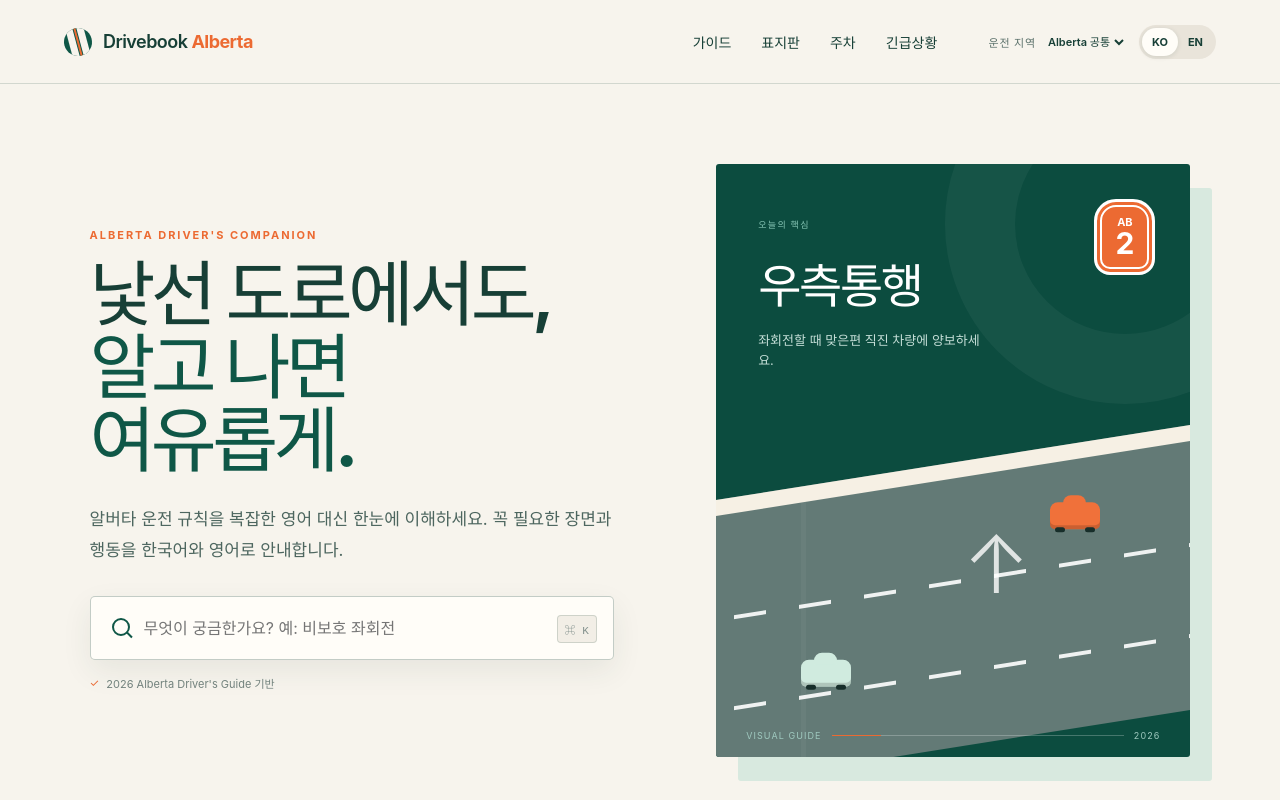
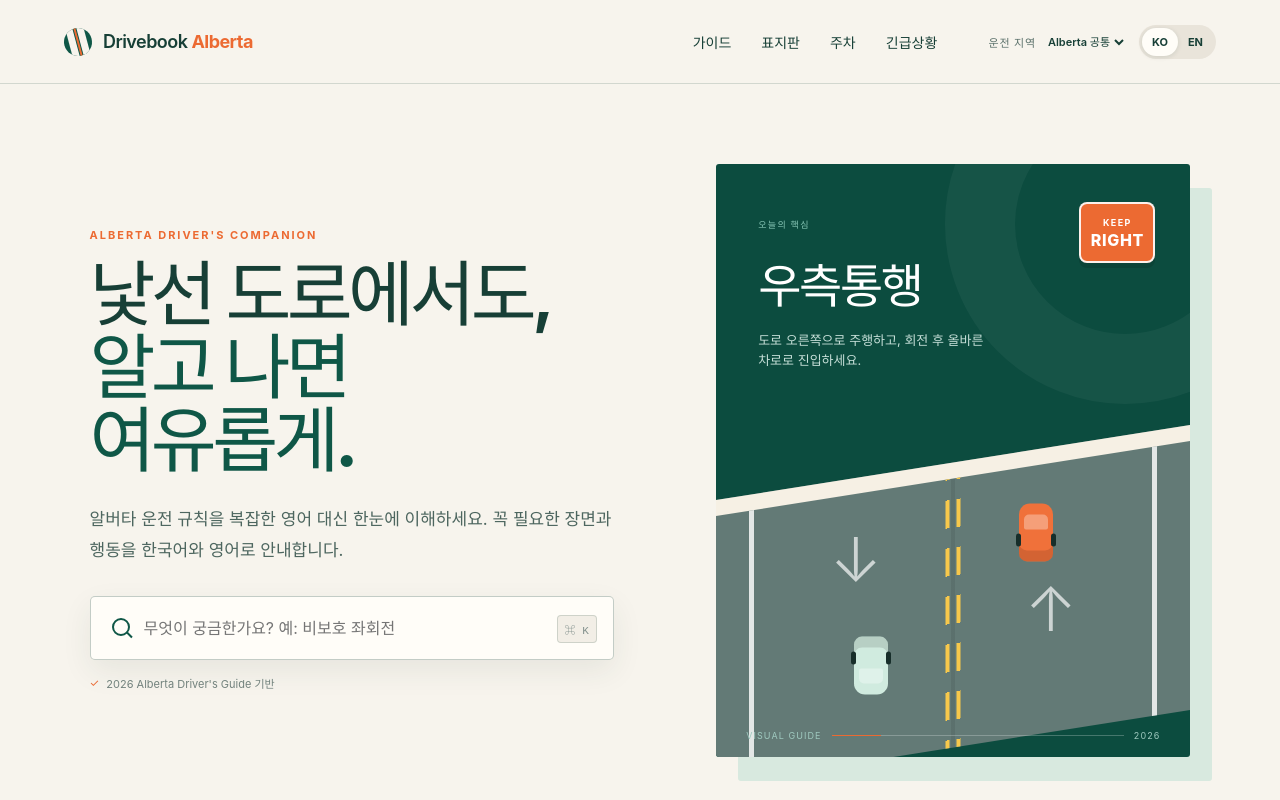
Before and after one commit to yoobato/mydy-ab-drive, a React (Vite) app: page / in a window 1280 px wide. Shown: the top 800 px of the page. Built offline with nearby package versions, Linux system fonts and the light colour scheme; a web font is replaced by a local one.

Commit message:
fix: align hero visual with keep-right guidance

```diff
--- a/src/App.tsx
+++ b/src/App.tsx
@@ -165,17 +165,19 @@ export default function App() {
           </div>
 
           <div className="hero-visual" aria-label={locale === "ko" ? "알버타 도로 안내 미리보기" : "Alberta road guide preview"}>
-            <div className="route-sign"><b>AB</b><span>2</span></div>
+            <div className="rule-badge"><b>KEEP</b><span>RIGHT</span></div>
             <div className="visual-copy">
               <span>{locale === "ko" ? "오늘의 핵심" : "QUICK RULE"}</span>
               <strong>{locale === "ko" ? "우측통행" : "KEEP RIGHT"}</strong>
-              <p>{locale === "ko" ? "좌회전할 때 맞은편 직진 차량에 양보하세요." : "Yield to oncoming traffic when turning left."}</p>
+              <p>{locale === "ko" ? "도로 오른쪽으로 주행하고, 회전 후 올바른 차로로 진입하세요." : "Keep to the right and enter the correct lane after every turn."}</p>
             </div>
             <div className="road-scene" aria-hidden="true">
-              <div className="road-line line-one" /><div className="road-line line-two" />
+              <div className="road-edge edge-left" /><div className="road-edge edge-right" />
+              <div className="centre-lines"><i /><i /></div>
+              <div className="lane-direction direction-up">↑</div>
+              <div className="lane-direction direction-down">↓</div>
               <div className="car car-one"><i /><i /></div>
               <div className="car car-two"><i /><i /></div>
-              <div className="direction-arrow">↑</div>
             </div>
             <div className="visual-footer"><span>VISUAL GUIDE</span><div><i /></div><span>2026</span></div>
           </div>
--- a/src/styles.css
+++ b/src/styles.css
@@ -60,19 +60,22 @@ select { border: 0; background: transparent; color: var(--ink); font-weight: 600
 
 .hero-visual { position: relative; justify-self: end; width: min(100%, 500px); aspect-ratio: 4 / 5; background: #0c4c3f; color: white; border-radius: 3px; overflow: hidden; box-shadow: 22px 24px 0 #d8e9df; }
 .hero-visual::before { content: ""; position: absolute; width: 220px; height: 220px; border: 70px solid rgba(255,255,255,.045); border-radius: 50%; right: -115px; top: -120px; }
-.route-sign { position: absolute; z-index: 2; top: 35px; right: 35px; width: 61px; height: 76px; display: flex; flex-direction: column; align-items: center; justify-content: center; border: 3px solid #fff; border-radius: 22px 22px 16px 16px; background: var(--orange); line-height: 1; box-shadow: inset 0 0 0 3px var(--orange), inset 0 0 0 5px #fff; }
-.route-sign b { font-size: 11px; }.route-sign span { font-size: 30px; font-weight: 700; }
+.rule-badge { position: absolute; z-index: 2; top: 38px; right: 35px; width: 76px; height: 61px; display: flex; flex-direction: column; align-items: center; justify-content: center; border: 2px solid rgba(255,255,255,.9); border-radius: 8px; background: var(--orange); line-height: 1; box-shadow: 0 5px 0 rgba(0,0,0,.12); }
+.rule-badge b { font-size: 9px; letter-spacing: .16em; }.rule-badge span { margin-top: 5px; font-size: 16px; font-weight: 800; letter-spacing: .04em; }
 .visual-copy { position: absolute; z-index: 2; left: 42px; top: 48px; max-width: 260px; }
 .visual-copy > span { color: #88c7b7; letter-spacing: .15em; font-size: 9px; font-weight: 700; }
 .visual-copy strong { display: block; margin-top: 16px; font-size: clamp(28px, 4vw, 47px); letter-spacing: -.05em; }.visual-copy p { max-width: 235px; color: #c6dfd8; line-height: 1.55; font-size: 13px; }
 .road-scene { position: absolute; left: 0; right: 0; bottom: 47px; height: 48%; background: #637a76; transform: skewY(-9deg); transform-origin: right; border-top: 16px solid #f6f0e4; overflow: hidden; }
-.road-scene::before { content: ""; position: absolute; inset: 0; background: linear-gradient(90deg, transparent 0 18%, rgba(255,255,255,.04) 18% 19%, transparent 19%); }
-.road-line { position: absolute; top: 38%; left: -10%; width: 120%; height: 4px; background: repeating-linear-gradient(90deg,#fff 0 32px,transparent 32px 65px); opacity: .9; }.line-two { top: 72%; }
-.car { position: absolute; width: 50px; height: 27px; border-radius: 8px 8px 5px 5px; transform: skewY(9deg); box-shadow: inset 0 -4px rgba(0,0,0,.16); }
-.car::before { content: ""; position: absolute; width: 23px; height: 12px; left: 13px; top: -7px; border-radius: 8px 8px 2px 2px; background: inherit; }
-.car i { position: absolute; width: 10px; height: 5px; background: #172e2a; border-radius: 3px; bottom: -3px; }.car i:first-child { left: 5px; }.car i:last-child { right: 5px; }
-.car-one { background: #f0713a; right: 19%; top: 16%; }.car-two { background: #d0ebdf; left: 18%; top: 60%; }
-.direction-arrow { position: absolute; left: 52%; top: 16%; color: rgba(255,255,255,.8); font-size: 80px; font-weight: 300; transform: skewY(9deg); }
+.road-scene::before { content: ""; position: absolute; inset: 0; background: linear-gradient(90deg, transparent 0 49.5%, rgba(0,0,0,.08) 49.5% 50.5%, transparent 50.5%); }
+.road-edge { position: absolute; top: -10%; width: 5px; height: 120%; background: rgba(255,255,255,.82); }.edge-left { left: 7%; }.edge-right { right: 7%; }
+.centre-lines { position: absolute; z-index: 1; top: -10%; bottom: -10%; left: 50%; display: flex; gap: 7px; transform: translateX(-50%); }
+.centre-lines i { width: 4px; background: repeating-linear-gradient(180deg,#f7c84b 0 28px,transparent 28px 48px); }
+.lane-direction { position: absolute; z-index: 1; color: rgba(255,255,255,.68); font-size: 62px; font-weight: 300; line-height: 1; transform: skewY(9deg); }
+.direction-up { right: 24%; top: 43%; }.direction-down { left: 24%; top: 13%; }
+.car { position: absolute; z-index: 2; width: 34px; height: 58px; border-radius: 11px 11px 8px 8px; transform: skewY(9deg); box-shadow: inset 0 -11px rgba(0,0,0,.12); }
+.car::before { content: ""; position: absolute; left: 5px; right: 5px; top: 11px; height: 15px; border-radius: 5px 5px 2px 2px; background: rgba(255,255,255,.32); }
+.car i { position: absolute; width: 5px; height: 13px; background: #172e2a; border-radius: 3px; top: 30px; }.car i:first-child { left: -3px; }.car i:last-child { right: -3px; }
+.car-one { background: #f0713a; right: 29%; top: 14%; }.car-two { background: #d0ebdf; left: 29%; top: 54%; transform: skewY(9deg) rotate(180deg); }
 .visual-footer { position: absolute; bottom: 16px; left: 30px; right: 30px; display: flex; align-items: center; gap: 10px; font-size: 9px; letter-spacing: .12em; color: #9fc9bf; }
 .visual-footer div { height: 1px; background: rgba(255,255,255,.24); flex: 1; }.visual-footer div i { display: block; width: 17%; height: 1px; background: var(--orange); }
 
@@ -141,7 +144,7 @@ footer { max-width: 1440px; min-height: 170px; margin: auto; padding: 42px 7vw;
 
 @media (max-width: 680px) {
   .topbar { height: 70px; padding: 0 20px; }.brand { font-size: 15px; }.brand-mark { width: 25px; height: 25px; }.header-actions { gap: 4px; }.city-picker select { max-width: 94px; font-size: 11px; }
-  .hero { padding: 55px 20px 48px; gap: 45px; }.hero h1 { font-size: 46px; }.hero-lead { font-size: 15px; }.search-wrap kbd { display: none; }.search-wrap > input { padding-right: 18px; font-size: 13px; }.hero-visual { width: calc(100% - 18px); margin-right: 18px; box-shadow: 14px 15px 0 #d8e9df; }.visual-copy { left: 26px; top: 34px; }.route-sign { right: 24px; top: 28px; transform: scale(.82); }.visual-copy strong { font-size: 34px; }.visual-copy p { max-width: 195px; }
+  .hero { padding: 55px 20px 48px; gap: 45px; }.hero h1 { font-size: 46px; }.hero-lead { font-size: 15px; }.search-wrap kbd { display: none; }.search-wrap > input { padding-right: 18px; font-size: 13px; }.hero-visual { width: calc(100% - 18px); margin-right: 18px; box-shadow: 14px 15px 0 #d8e9df; }.visual-copy { left: 26px; top: 34px; }.rule-badge { right: 24px; top: 28px; transform: scale(.82); }.visual-copy strong { font-size: 34px; }.visual-copy p { max-width: 195px; }
   .emergency-strip { padding: 20px; align-items: stretch; flex-direction: column; gap: 14px; }.emergency-strip > div { display: grid; grid-template-columns: 1fr; }.emergency-strip button { display: flex; justify-content: space-between; }
   .section-pad { padding: 76px 20px; }.essential-grid { grid-template-columns: 1fr; margin-top: 35px; }.essential-grid article { border-left: 1px solid var(--line); min-height: 230px; }.essential-grid article:last-child { border-bottom: 0; }
   .guide-section { padding: 76px 20px; }.chapter-list button { grid-template-columns: 26px 42px 1fr 18px; gap: 10px; }.chapter-symbol { width: 38px; height: 38px; }.chapter-copy b { font-size: 16px; }.chapter-copy small { font-size: 11px; line-height: 1.4; }
```
